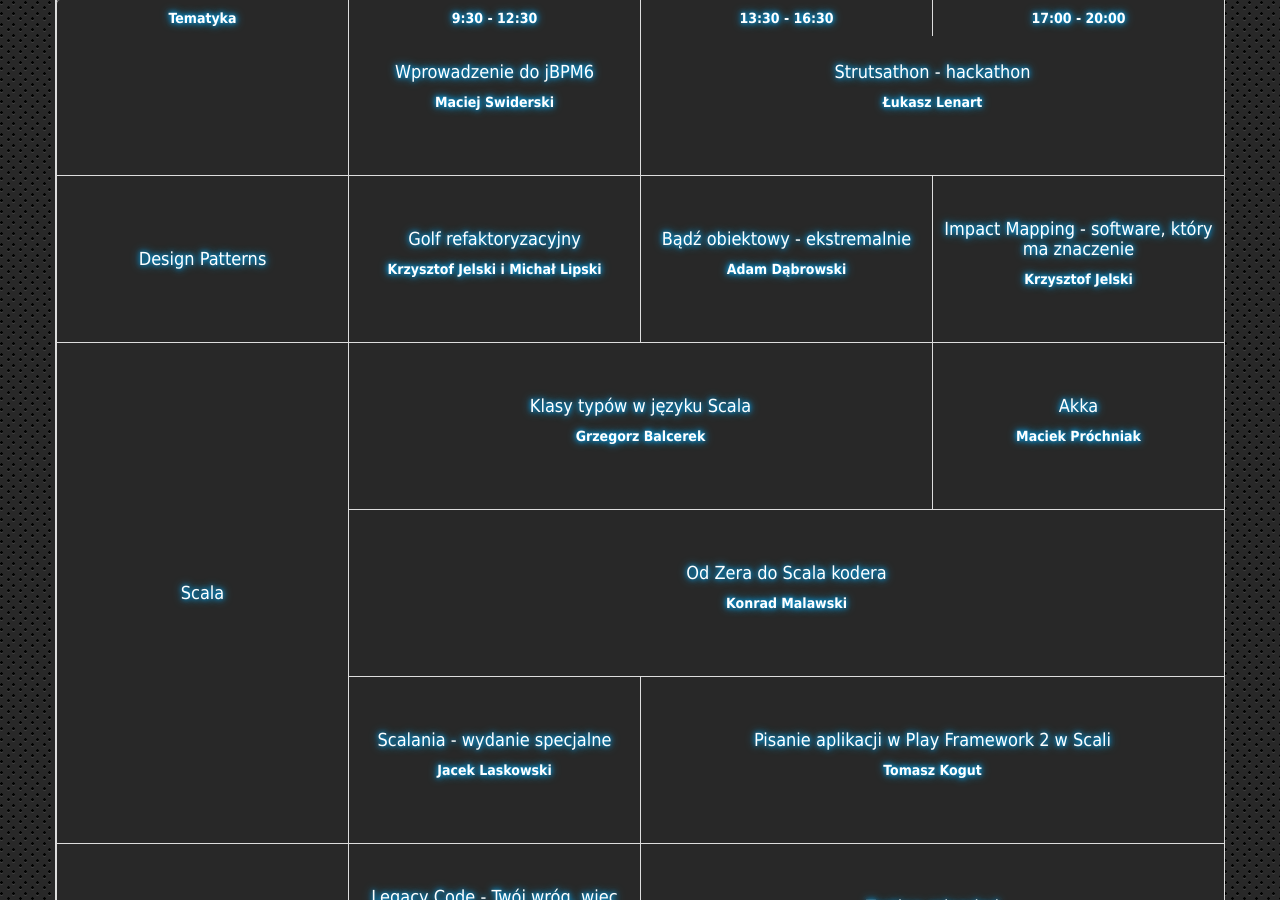
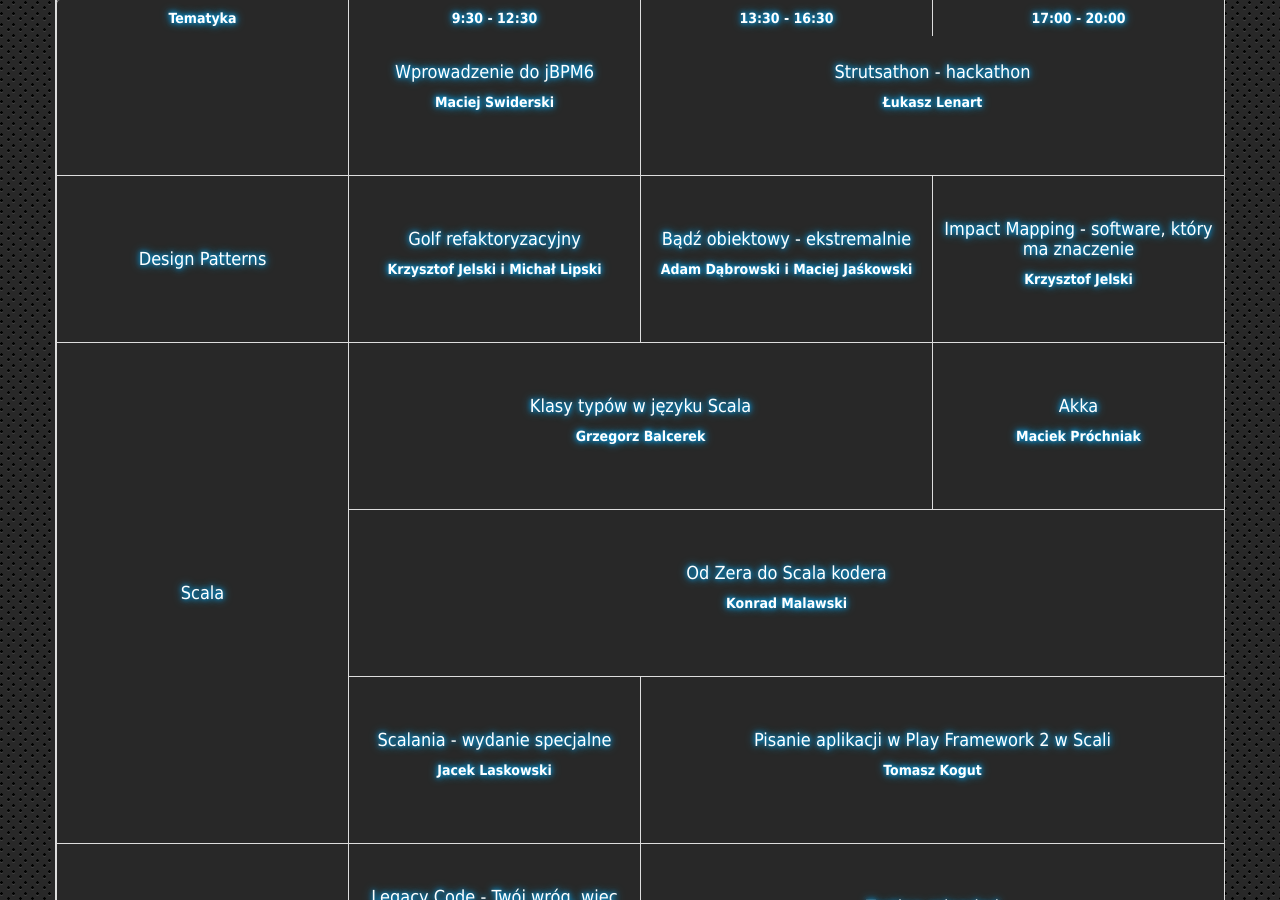
Before and after one commit to wojtekerbetowski/warsjawa2013, a Jekyll site: the page built from index.html, in a window 1280 px wide and 900 px high, scrolled down 2166 px. Built offline with Jekyll 4.4.1, drawn with Linux system fonts in a browser that asks for light colours; part of the change alters nothing that is shown.

```diff
--- a/index.html
+++ b/index.html
@@ -114,11 +114,12 @@ Na szkoleniu spróbuję zaprezentować zaawansowane aspekty tworzenia i testowan
       - id: badz_obiektowy
         title: Bądź obiektowy - ekstremalnie
         speaker:
-          name: Adam Dąbrowski
+          name: Adam Dąbrowski i Maciej Jaśkowski
           photo: /img/tbd.png
-          bio: TBD
+          bio: "Adam Dąbrowski - Od 4 lat żyje z programowania w Javie. Entuzjasta i praktyk TDD, fascynat DDD. Od roku pracuje w Pragmatists.<br/><br/>Maciej Jaśkowski - Na co dzień pracuję w mainstreamie, ale lubię pobawić się w językach i technologiach alternatywnych. Praktykuję TDD, zgłębiam DDD, lubię pracę w parach. Od roku czerpię wiedzę i dzielę się umiejętnościami w Pragmatists."
         spots: 30
-        description: TBD
+        description: "Jeff Bay w \"Object Calisthenics\" przedstawił dziewięć prostych reguł dla programistów języków obiektowych. Ich ścisłe przestrzeganie, jak obiecuje autor, wymusza dobry projekt.<br/>W czasie warsztatów sprawdzimy tę obietnicę i stosowalność samych zasad w praktyce.<br/>Uczestnicy będą rozwijać aplikację symulującą działanie obwodu cyfrowego stosując TDD i pracując w parach.<br/>Pod koniec postaramy się o wspólne podsumowanie i porównanie z kodem tworzonym na co dzień."
+        requirements: "Niezbędna jest znajomość Javy i podstaw TDD. Potrzeby będzie własny laptop z zainstalowanym ulubionym IDE."
 
       - id: impact_mapping
         title: Impact Mapping - software, który ma znaczenie
```
